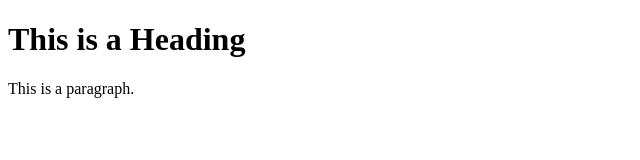
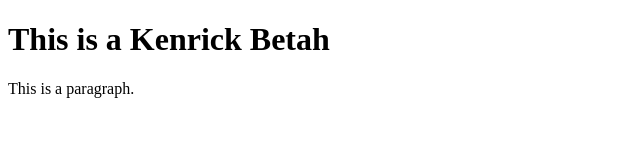
Before and after one commit to Melrick1/DemoJenkins, a plain HTML site: page index.html in a window 1280 px wide. Shown: the whole page, without its empty margins (0-640 px from the left). Drawn offline with Linux system fonts and the light colour scheme.

Commit message:
change name

```diff
--- a/index.html
+++ b/index.html
@@ -5,7 +5,7 @@
 </head>
 <body>
 
-<h1>This is a Heading</h1>
+<h1>This is a Kenrick Betah</h1>
 <p>This is a paragraph.</p>
 
 </body>
```
